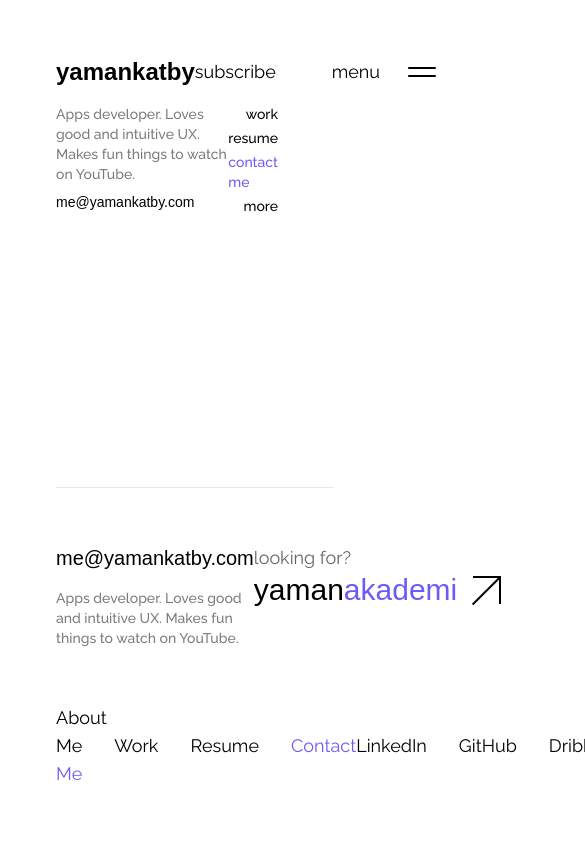
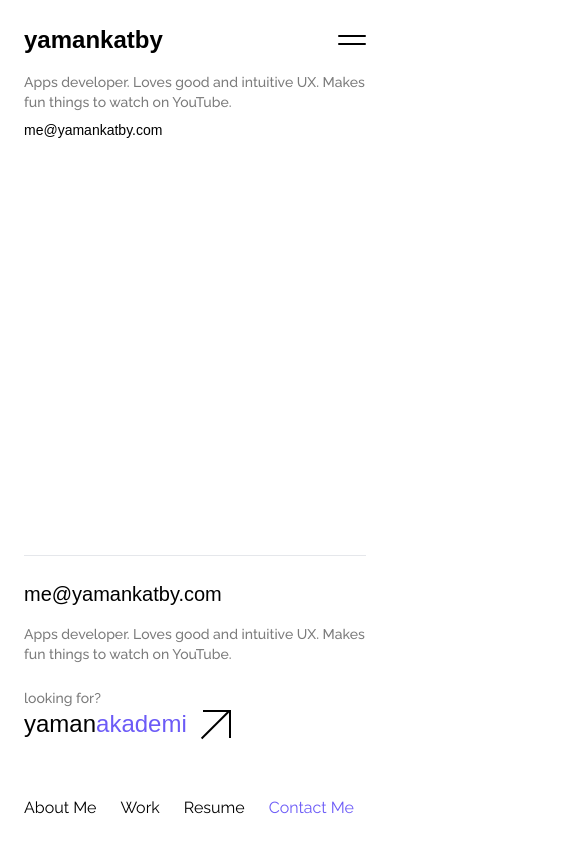
Before and after one commit to yamankatby/yamankatby-web, a Next.js app: page / in a window 390 px wide. Shown: the top 844 px of the page, 585 px wide, since content can reach past the window. Built offline with nearby package versions, Linux system fonts and the light colour scheme.

Commit message:
📱 Work on the making the Layout responsive

```diff
--- a/Layout/Footer.js
+++ b/Layout/Footer.js
@@ -1,8 +1,8 @@
 function Footer() {
   return (
-    <footer className="mx-14 border-t">
-      <div className="my-14">
-        <div className="flex justify-between items-start">
+    <footer className="2xl:container 2xl:mx-auto mx-6 md:mx-8 lg:mx-10 xl:mx-14 border-t">
+      <div className="my-6 md:my-8 lg:my-10 xl:my-14">
+        <div className="flex flex-col md:flex-row justify-between items-start">
           <div>
             <a href="mailto:me@yamankatby.com" className="text-xl font-serif">
               me@yamankatby.com
@@ -16,32 +16,37 @@
             </p>
           </div>
           <div className="flex flex-col">
-            <span className="text-lg opacity-60">looking for?</span>
+            <span className="text-sm md:text-lg text-text font-medium mt-6 md:mt-0">
+              looking for?
+            </span>
             <div className="flex items-center">
-              <a href="#" className="text-3xl font-serif font-medium">
+              <a
+                href="#"
+                className="text-2xl md:text-3xl font-serif font-medium"
+              >
                 yaman<span className="text-primary">akademi</span>
               </a>
               <div className="arrow w-7 h-7 ml-4" />
             </div>
           </div>
         </div>
-        <div className="flex justify-between items-center mt-14">
+        <div className="flex flex-col md:flex-row justify-between items-start md:items-center mt-14">
           <div>
-            <a href="#" className="text-lg">
+            <a href="#" className="md:text-lg">
               About Me
             </a>
-            <a href="#" className="text-lg ml-8">
+            <a href="#" className="md:text-lg ml-6 md:ml-8">
               Work
             </a>
-            <a href="#" className="text-lg ml-8">
+            <a href="#" className="md:text-lg ml-6 md:ml-8">
               Resume
             </a>
-            <a href="#" className="text-lg ml-8 text-primary">
+            <a href="#" className="md:text-lg ml-6 md:ml-8 text-primary">
               Contact Me
             </a>
           </div>
 
-          <div>
+          <div className="hidden md:block">
             <a href="#" className="text-lg">
               LinkedIn
             </a>
--- a/Layout/Nav.js
+++ b/Layout/Nav.js
@@ -2,7 +2,7 @@
 
 function Nav() {
   return (
-    <nav className="p-14">
+    <nav className="2xl:container 2xl:mx-auto m-6 md:m-8 lg:m-10 xl:m-14">
       <div className="flex justify-between items-center">
         <Link href="/">
           <a href="#" className="text-2xl font-bold font-serif">
@@ -10,9 +10,9 @@
           </a>
         </Link>
         <div className="flex items-center">
-          <button className="text-lg">subscribe</button>
+          <button className="hidden sm:inline-block text-lg">subscribe</button>
           <button className="flex items-center ml-14">
-            <span className="text-lg">menu</span>
+            <span className="hidden sm:inline text-lg">menu</span>
             <div className="burger w-7 h-7 ml-7" />
           </button>
         </div>
@@ -34,7 +34,7 @@
           </a>
         </div>
 
-        <div className="flex flex-col items-end mr-14">
+        <div className="hidden sm:flex flex-col items-end mr-14">
           <a href="#" className="text-sm font-medium">
             work
           </a>
```
